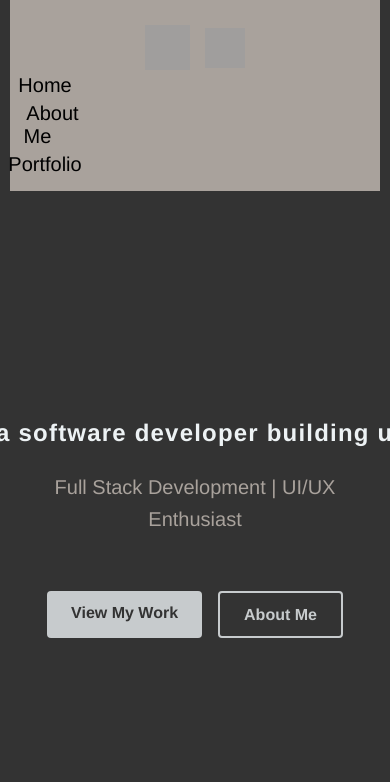
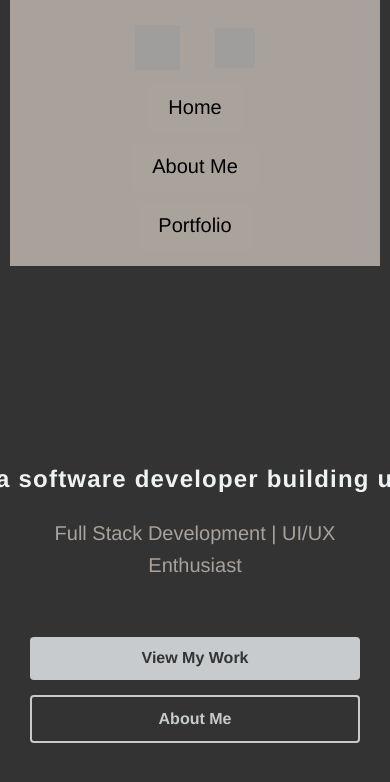
Before and after one commit to SkyVenture112/SkyVenture112.github.io, a plain HTML site: page index.html in a window 390 px wide. Shown: the top 782 px of the page. Drawn offline with nearby package versions, Linux system fonts and the light colour scheme; grey boxes are pictures that could not be loaded.

Commit message:
Fixed navigation buttons for mobile

```diff
--- a/styles.css
+++ b/styles.css
@@ -417,25 +417,39 @@ nav {
     padding: 0 10px;
   }
 
+  header {
+    flex-direction: column;
+    padding: 15px;
+  }
+
+  .social-links {
+    margin: 10px 0;
+    margin-left: 0;
+  }
+
+  nav {
+    margin-right: 0;
+    width: 100%;
+  }
+
   .nav-buttons {
     flex-direction: column;
     align-items: center;
-    gap: 5px;
+    gap: 10px;
   }
 
-  .social-links {
-    justify-content: center;
-    margin-top: 10px;
-    gap: 15px;
-    margin-left: 0;
+
+  .button {
+    display: block;
+    width: 100%;
+    text-align: center;
+    padding: 12px 20px;
+    background-color: rgba(169, 162, 156, 0.1);
+    border-radius: 4px;
   }
 
-  header {
-    flex-direction: column;
-    align-items: center;
-    text-align: center;
-    padding: 15px 10px;
-  }
+
+
 
   .typewriter h1 {
     font-size: 1.5rem;
@@ -478,4 +492,19 @@ nav {
   .portfolio-subtitle {
     font-size: 1.2rem;
   }
+
+  .hero {
+    padding: 20px;
+  }
+
+  .cta-buttons {
+    flex-direction: column;
+    width: 100%;
+    gap: 15px;
+  }
+
+  .primary-btn, .secondary-btn {
+    width: 100%;
+    text-align: center;
+  }
 }
```
